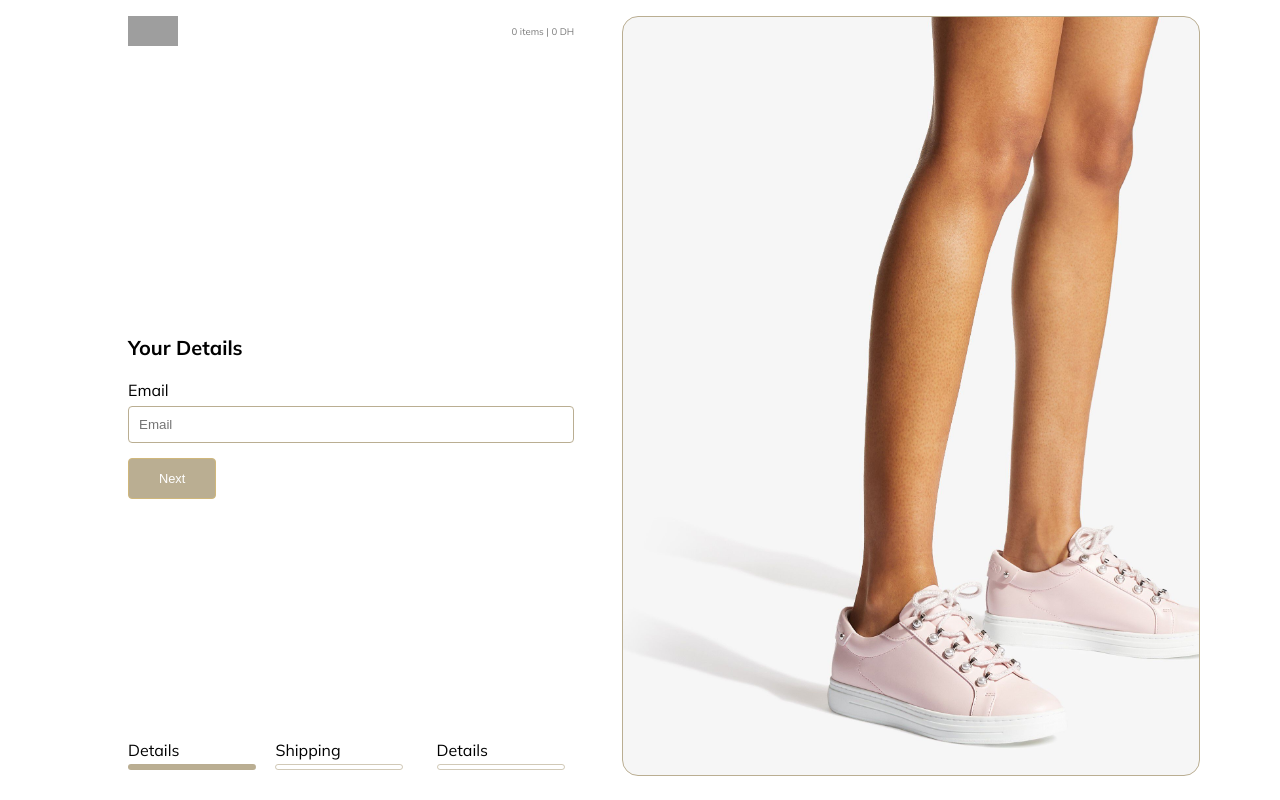
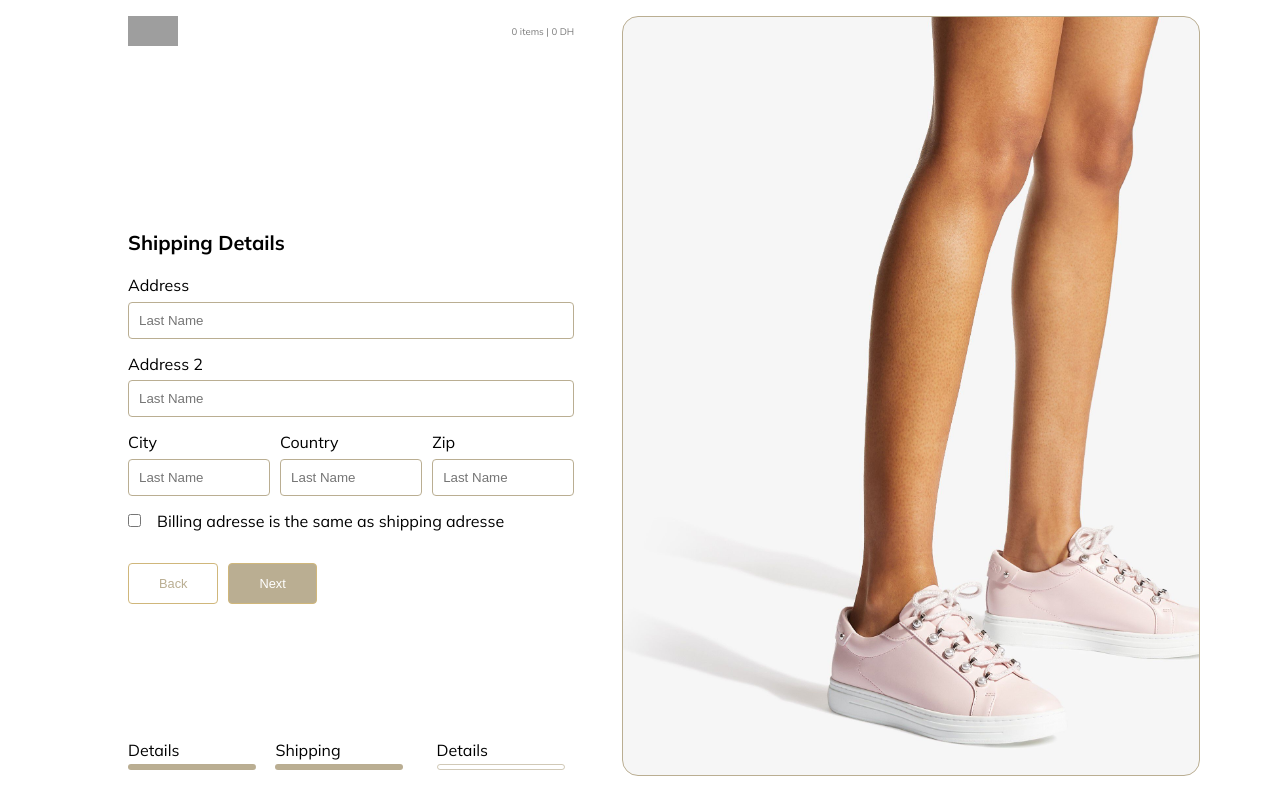
Before and after one commit to zaktita/skyzoo, a React (Create React App) app: page /Checkout in a window 1280 px wide. Both pictures are taken after a click on the button "Back". Built offline with nearby package versions, Linux system fonts and the light colour scheme; grey boxes are pictures that could not be loaded.

Commit message:
added a thank u page

```diff
--- a/src/pages/productpage/checkout.css
+++ b/src/pages/productpage/checkout.css
@@ -123,10 +123,66 @@ border-radius: 10px;
 
 
 .checkout-footer span.active::after{
-background-color: var(--maincolor);
+  background-color: var(--maincolor);
 }
 
 .checkout-steps label{
   margin-bottom: .4rem;
   display: block;
 }
+
+.error-message{
+  color: red;
+  margin: .5rem 0;
+}
+
+.errorClass::placeholder{
+  /* border: 1px solid red !important; */
+color: red;
+}
+.errorClass{
+  border: 1px solid red !important;
+}
+.errorClass:focus{
+  outline: 1px solid var(--maincolor);
+  border: none !important;
+}
+
+
+  .checkout-steps .billing-container input {
+    width: 20px;
+    padding: 0px;
+    margin-bottom: 0;
+    border: 1px solid var(--maincolor);
+    border-radius: .4rem;
+    height: 20px;
+
+  }
+
+  .billing-container div{
+    display: flex;
+    align-items: center;
+    gap: 1rem;
+  }
+
+  .checkout-steps .billing-container  label , .ShippingIsBilling label{
+    margin-bottom: 0rem;
+  }
+
+  .billing-container form .billig-input-container{
+    flex-direction: column;
+    gap: 2rem;
+    align-items: flex-start;
+    margin-bottom: 2rem;
+  }
+
+  .ShippingIsBilling{
+    display: flex;
+    gap: 1rem;
+    align-items: center;
+    margin-bottom: 2rem;
+  }
+  .ShippingIsBilling input{
+    width: auto;
+    margin: 0;
+  }
--- a/src/pages/productpage/checkout.js
+++ b/src/pages/productpage/checkout.js
@@ -2,23 +2,102 @@ import React, { useState } from 'react';
 import './checkout.css';
 import logo from '../../assets/logo.webp';
 import { useShoppingCart } from '../../context/ShoppingCartContext';
-import Accordion from '../../components/accordion'
+import { Navigate, useNavigate } from 'react-router';
+
+
 function Checkout() {
     const { cartItems, calculateTotal } = useShoppingCart();
-
-    const [step, setStep] = useState(2);
-
-    const handleNextStep = () => {
-        setStep(step + 1);
+    const [step, setStep] = useState(3);
+    // const [errorClass, setErrorClass] = useState('');
+   const Navigate = useNavigate()
+    const initialFormData = {
+        firstName: '',
+        lastName: '',
+        phone: '',
+        email: '',
+        address: '',
+        address2: '',
+        city: '',
+        country: '',
+        zip: '',
     };
 
-    const handlePrevStep = () => {
+    const initialFormErrors = {
+        firstName: '',
+        lastName: '',
+        phone: '',
+        email: '',
+        address: '',
+        city: '',
+        country: '',
+        zip: '',
+    };
+
+    const [formData, setFormData] = useState(initialFormData);
+    // Separate formErrors states for each step
+    const [formErrorsStep1, setFormErrorsStep1] = useState({});
+    const [formErrorsStep2, setFormErrorsStep2] = useState({});
+
+
+    const handleNextStep = (event) => {
+        event.preventDefault();
+
+        // Validate the form data before proceeding to the next step
+        const newFormErrors = {};
+        let requiredFields = [];
+
+        switch (step) {
+            case 1:
+                requiredFields = ['firstName', 'lastName', 'phone', 'email'];
+                break;
+            case 2:
+                requiredFields = ['address', 'city', 'country', 'zip'];
+                break;
+            // Add more cases for other steps if needed
+
+            default:
+                break;
+        }
+
+        requiredFields.forEach((field) => {
+            if (formData[field].trim() === '') {
+                newFormErrors[field] = `${field.charAt(0).toUpperCase() + field.slice(1)} is required`;
+            }
+        });
+
+        // Set formErrors state based on the current step
+        if (step === 1) {
+            setFormErrorsStep1(newFormErrors);
+        } else if (step === 2) {
+            setFormErrorsStep2(newFormErrors);
+        }
+
+        // If there are errors, prevent moving to the next step
+        if (Object.keys(newFormErrors).length > 0) {
+            return;
+        }
+
+        // Proceed to the next step if there are no errors
+        setStep(step + 1);
+        console.log(formErrorsStep2);
+    };
+
+
+
+
+    const handlePrevStep = (event) => {
+        event.preventDefault();
         setStep(step - 1);
     };
 
     const handleSubmit = (event) => {
         event.preventDefault();
-        // Handle form submission here
+        Navigate ('/ThankYouPage');
+    };
+
+    const handleInputChange = (event) => {
+        const { id, value } = event.target;
+        setFormData({ ...formData, [id]: value });
     };
 
     const renderStep = () => {
@@ -28,8 +107,48 @@ function Checkout() {
                     <div>
                         <form onSubmit={handleNextStep}>
                             <h3>Your Details</h3>
+                            <div className="name-container">
+                                <div>
+                                    <label htmlFor="firstName">First Name</label>
+                                    <input
+                                        type="text"
+                                        id="firstName"
+                                        placeholder={formErrorsStep1.firstName ? `${formErrorsStep1.firstName}` : 'First Name'}
+                                        value={formData.firstName}
+                                        onChange={handleInputChange}
+                                        className={formErrorsStep1.firstName && 'errorClass'}
+                                    />
+                                </div>
+                                <div>
+                                    <label htmlFor="lastName">Last Name</label>
+                                    <input
+                                        type="text"
+                                        id="lastName"
+                                        placeholder={formErrorsStep1.lastName ? `${formErrorsStep1.lastName}` : 'Last Name'}
+                                        className={formErrorsStep1.lastName && 'errorClass'}
+                                        value={formData.lastName}
+                                        onChange={handleInputChange}
+                                    />
+                                </div>
+                            </div>
+                            <label htmlFor="phone">Phone</label>
+                            <input
+                                type="text"
+                                id="phone"
+                                placeholder={formErrorsStep1.phone ? `${formErrorsStep1.phone}` : 'Last Name'}
+                                className={formErrorsStep1.phone && 'errorClass'}
+                                value={formData.phone}
+                                onChange={handleInputChange}
+                            />
                             <label htmlFor="email">Email</label>
-                            <input type="email" id="email" placeholder="Email" />
+                            <input
+                                type="email"
+                                id="email"
+                                placeholder={formErrorsStep1.email ? `${formErrorsStep1.email}` : 'Last Name'}
+                                className={formErrorsStep1.email && 'errorClass'}
+                                value={formData.email}
+                                onChange={handleInputChange}
+                            />
                             <button onClick={handleNextStep}>Next</button>
                         </form>
                     </div>
@@ -39,61 +158,95 @@ function Checkout() {
                     <div>
                         <form onSubmit={handleNextStep}>
                             <h3>Shipping Details</h3>
-                            <div className="name-container">
-                                <div>
-                                    <label htmlFor="name">First Name</label>
-                                    <input type="text" id="name" placeholder="Name" />
-                                </div>
-                                <div>
-                                    <label htmlFor="surname">Last Name</label>
-                                    <input type="text" id="surname" placeholder="Surname" />
-                                </div>
-                            </div>
-                            <label htmlFor="phone">Phone</label>
-                            <input type="text" id="phone" placeholder="Phone" />
                             <label htmlFor="address">Address</label>
-                            <input type="text" id="address" placeholder="Address" />
+                            <input
+                                type="text"
+                                id="address"
+                                placeholder={formErrorsStep2.address ? `${formErrorsStep2.address}` : 'Last Name'}
+                                className={formErrorsStep2.address && 'errorClass'}
+                                value={formData.address}
+                                onChange={handleInputChange}
+                            />
+                            <label htmlFor="address2">Address 2</label>
+                            <input
+                                type="text"
+                                id="address2"
+                                placeholder={formErrorsStep2.address2 ? `${formErrorsStep2.address2}` : 'Last Name'}
+                                className={formErrorsStep2.address2 && 'errorClass'}
+                                value={formData.address2}
+                                onChange={handleInputChange}
+                            />
                             <div className="address-container">
                                 <div>
                                     <label htmlFor="city">City</label>
-                                    <input type="text" id="city" placeholder="City" />
+                                    <input
+                                        type="text"
+                                        id="city"
+                                        placeholder={formErrorsStep2.city ? `${formErrorsStep2.city}` : 'Last Name'}
+                                        className={formErrorsStep2.city && 'errorClass'}
+                                        value={formData.city}
+                                        onChange={handleInputChange}
+                                    />
+
                                 </div>
                                 <div>
                                     <label htmlFor="country">Country</label>
-                                    <input type="text" id="country" placeholder="Country" />
+                                    <input
+                                        type="text"
+                                        id="country"
+                                        placeholder={formErrorsStep2.country ? `${formErrorsStep2.country}` : 'Last Name'}
+                                        className={formErrorsStep2.country && 'errorClass'}
+                                        value={formData.country}
+                                        onChange={handleInputChange}
+                                    />
+
                                 </div>
                                 <div>
                                     <label htmlFor="zip">Zip</label>
-                                    <input type="number" id="zip" placeholder="Zip" />
+                                    <input
+                                        type="number"
+                                        id="zip"
+                                        placeholder={formErrorsStep2.zip ? `${formErrorsStep2.zip}` : 'Last Name'}
+                                        className={formErrorsStep2.zip && 'errorClass'}
+                                        value={formData.zip}
+                                        onChange={handleInputChange}
+                                    />
+
                                 </div>
                             </div>
-                            <button className='backbtn' onClick={handlePrevStep}>Back</button>
+                                <div className='ShippingIsBilling'>
+                                    <input type="checkbox" name="billingAdresse" id="billingAdresse" />
+                                    <label htmlFor="billingAdresse">Billing adresse is the same as shipping adresse </label>
+                                </div>
+                            <button className="backbtn" onClick={handlePrevStep}>
+                                Back
+                            </button>
                             <button onClick={handleNextStep}>Next</button>
                         </form>
                     </div>
                 );
             case 3:
                 return (
-                    <div>
-                        <form >
+                    <div className='billing-container'>
+                        <form>
                             <h3>Billing Options</h3>
-                            {/* <Accordion title="payement with card"></Accordion>
-                            <Accordion title="payement with Paypal"></Accordion>
-                            <Accordion title="payement with cash on delivery"></Accordion> */}
-                           <div>
-                           <label htmlFor="card">payement with card</label>
+                            <div className='billig-input-container'>
+                                <div >
                                     <input type="radio" name="pay" id="card" />
+                                    <label htmlFor="card">Payment with card</label>
                                 </div>
                                 <div>
-                           <label htmlFor="Paypal">payement with Paypal</label>
                                     <input type="radio" name="pay" id="Paypal" />
+                                    <label htmlFor="Paypal">Payment with Paypal</label>
                                 </div>
                                 <div>
-                           <label htmlFor="cash">payement with cash</label>
                                     <input type="radio" name="pay" id="cash" />
+                                    <label htmlFor="cash">Payment with cash</label>
                                 </div>
-
-                            <button  className='backbtn'onClick={handlePrevStep}>Back</button>
+                            </div>
+                            <button className="backbtn" onClick={handlePrevStep}>
+                                Back
+                            </button>
                             <button onClick={handleSubmit}>Submit</button>
                         </form>
                     </div>
@@ -103,27 +256,26 @@ function Checkout() {
         }
     };
 
-    return (<div className='checkout-container'>
-        <div className='checkout-content'>
+    return (
+        <div className="checkout-container">
+            <div className="checkout-content">
+                <div className="checkout-header">
+                    <img src={logo} alt="" style={{ width: '50px', height: '30px' }} />
+                    <h4>
+                        {cartItems.length} items | {calculateTotal(cartItems)} DH
+                    </h4>
+                </div>
+                <div className="checkout-steps">{renderStep()}</div>
 
-            <div className='checkout-header' >
-                <img src={logo} alt="" style={{ width: '50px', height: '30px' }} />
-                <h4>{cartItems.length} items  |  {calculateTotal(cartItems)} DH  </h4>
-            </div>
-            <div className='checkout-steps' >
-
-                {renderStep()}</div>
-
-                <div className='checkout-footer' >
+                <div className="checkout-footer">
                     <span className={step >= 1 ? 'active' : ''}>details</span>
                     <span className={step >= 2 ? 'active' : ''}>shipping</span>
                     <span className={step === 3 ? 'active' : ''}>details</span>
                 </div>
             </div>
-        <div className='upsale'>
-
+            <div className="upsale"></div>
         </div>
-    </div>)
+    );
 }
 
 export default Checkout;
--- a/src/router.jsx
+++ b/src/router.jsx
@@ -13,6 +13,7 @@ import SearchResaults from "./pages/searchResaults";
 import ShoppingCartProvider from "./context/ShoppingCartContext";
 import Bag from "./pages/productpage/bag";
 import Checkout from "./pages/productpage/checkout";
+import ThankYouPage from "./pages/productpage/ThankYouPage";
 
 function MainRouter() {
   return (
@@ -28,6 +29,7 @@ function MainRouter() {
             <Route path="/Bag" element={<Bag />} />
           </Route>
             <Route path="/Checkout" element={<Checkout />} />
+            <Route path="/ThankYouPage" element={<ThankYouPage />} />
         </Routes>
       </Router>
     </ShoppingCartProvider>
```
Also changed, not shown: src/pages/productpage/ThankYouPage.css (added, +38 -0 lines), src/pages/productpage/ThankYouPage.js (added, +18 -0 lines), src/assets/check-btn.png (added). Lines whose indentation alone changed are shown as unchanged.
